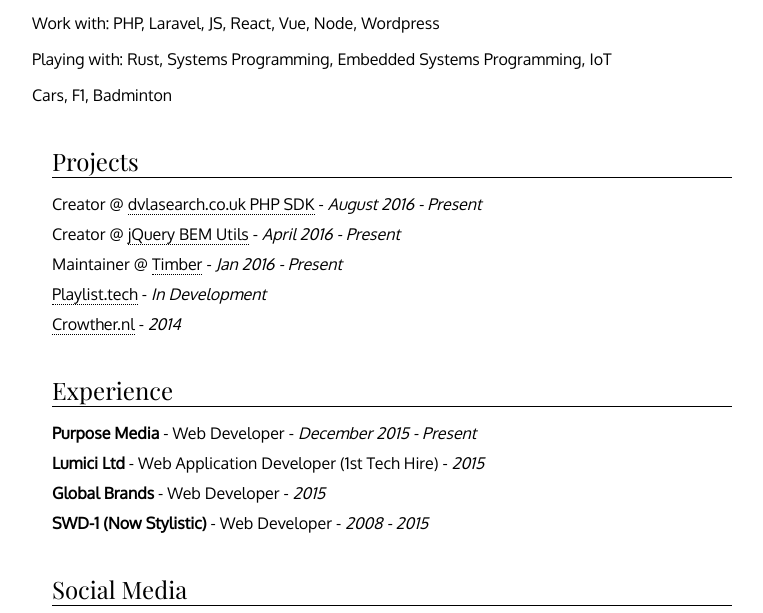
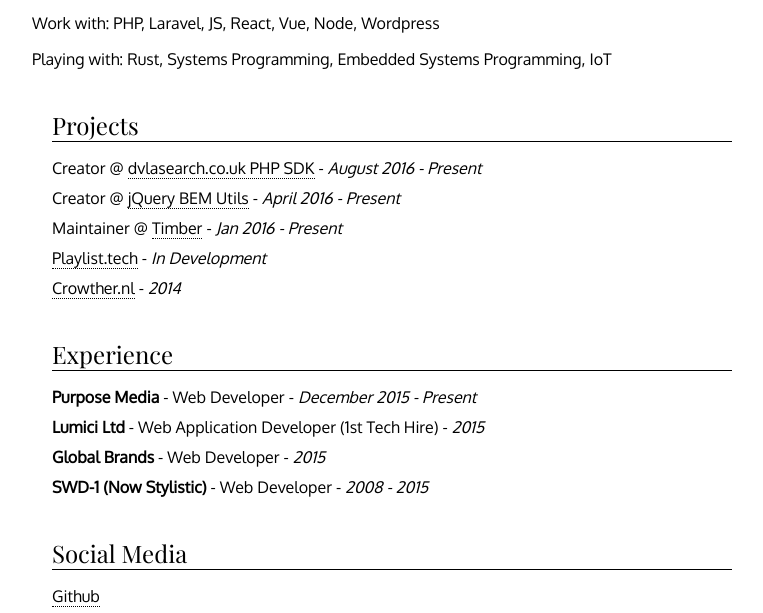
Before and after one commit to connorjburton/connorburton.com, a website: page public/index.html in a window 1280 px wide. Shown: the part 143-756 px from the top of the page, without its empty margins (28-791 px from the left). Drawn offline with nearby package versions, Linux system fonts and the light colour scheme.

Commit message:
Update index.html

```diff
--- a/public/index.html
+++ b/public/index.html
@@ -16,7 +16,6 @@
             <p>Web Developer - Open Source Contributor. Derbyshire, UK</p>
             <p>Work with: PHP, Laravel, JS, React, Vue, Node, Wordpress</p>
             <p>Playing with: Rust, Systems Programming, Embedded Systems Programming, IoT</p>
-            <p>Cars, F1, Badminton</p>
 
             <h2>Projects</h2>
 
```
